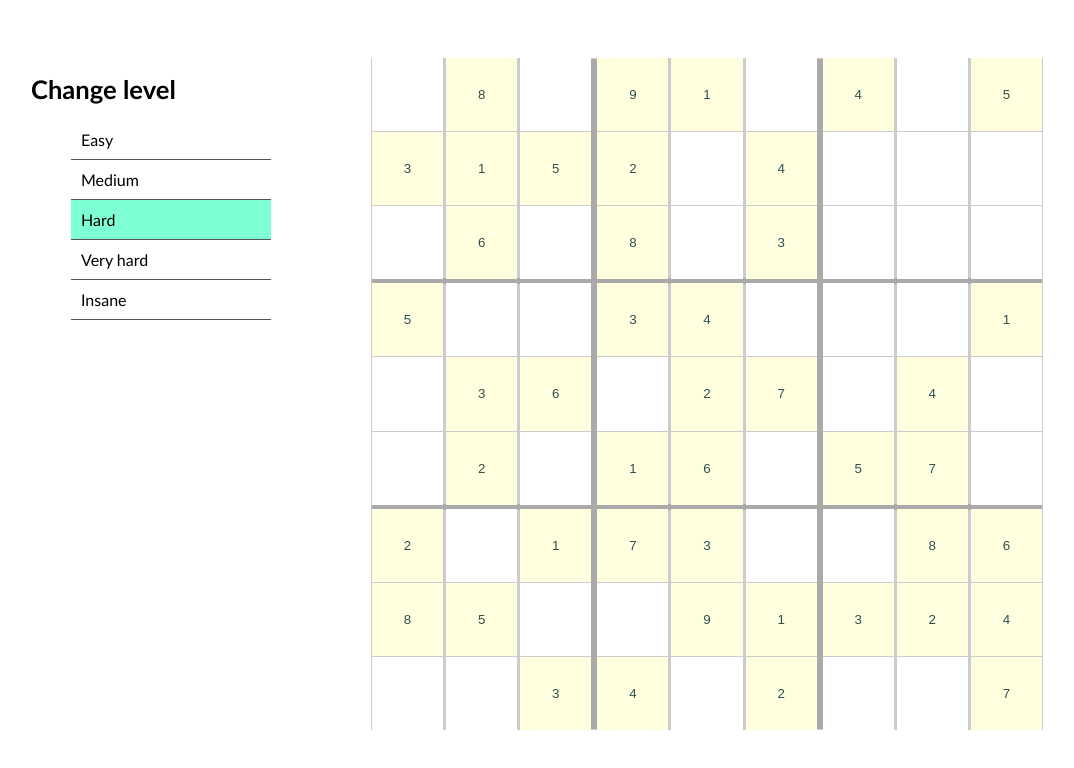
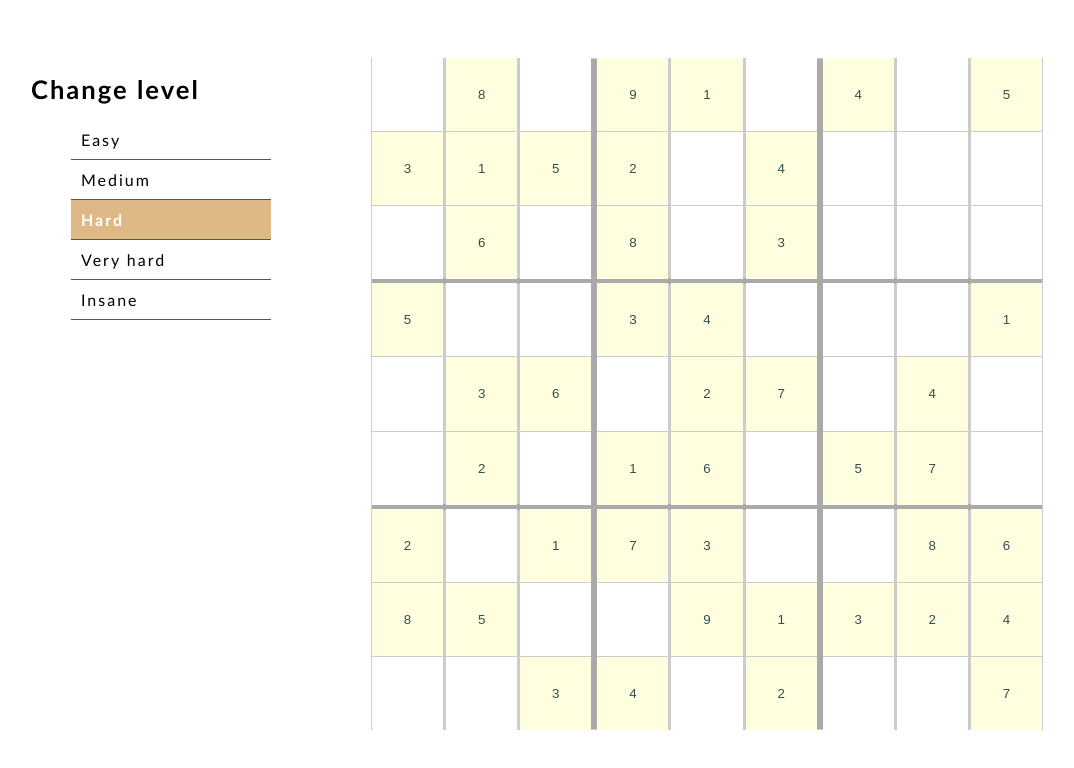
Before and after one commit to vinicius-sabadim/sudoku-svelte, a Svelte app: page / in a window 1280 px wide. Shown: the top 768 px of the page, without its empty margins (103-1177 px from the left). Built offline with nearby package versions, Linux system fonts and the light colour scheme; the HTML template or start-up script is replaced by a standard one.

Commit message:
Improving style

```diff
--- a/src/App.svelte
+++ b/src/App.svelte
@@ -48,6 +48,7 @@
   :global(body) {
     font-family: "Trebuchet MS", "Lucida Sans Unicode", "Lucida Grande",
       "Lucida Sans", Arial, sans-serif;
+    letter-spacing: 2px;
   }
   .container {
     display: flex;
--- a/src/Info.svelte
+++ b/src/Info.svelte
@@ -47,12 +47,14 @@
   }
 
   .active {
-    background-color: aquamarine;
+    background-color: burlywood;
+    color: white;
+    font-weight: bold;
   }
 
   .victory {
     animation: pulse 0.5s alternate infinite;
-    color: darkcyan;
+    color: brown;
     font-size: 2rem;
     font-weight: bold;
     margin: 2rem 0;
```
